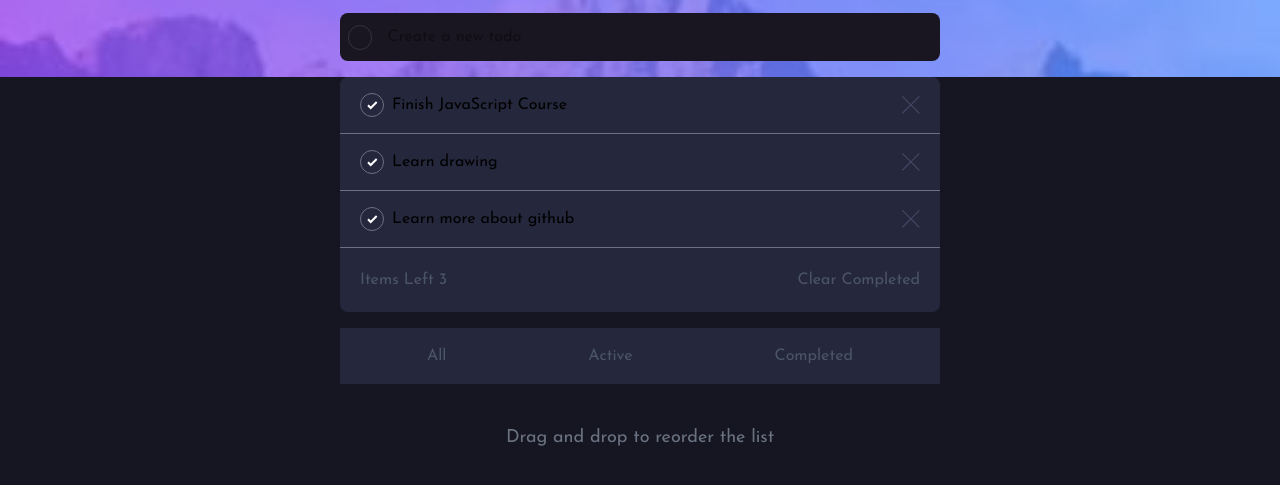
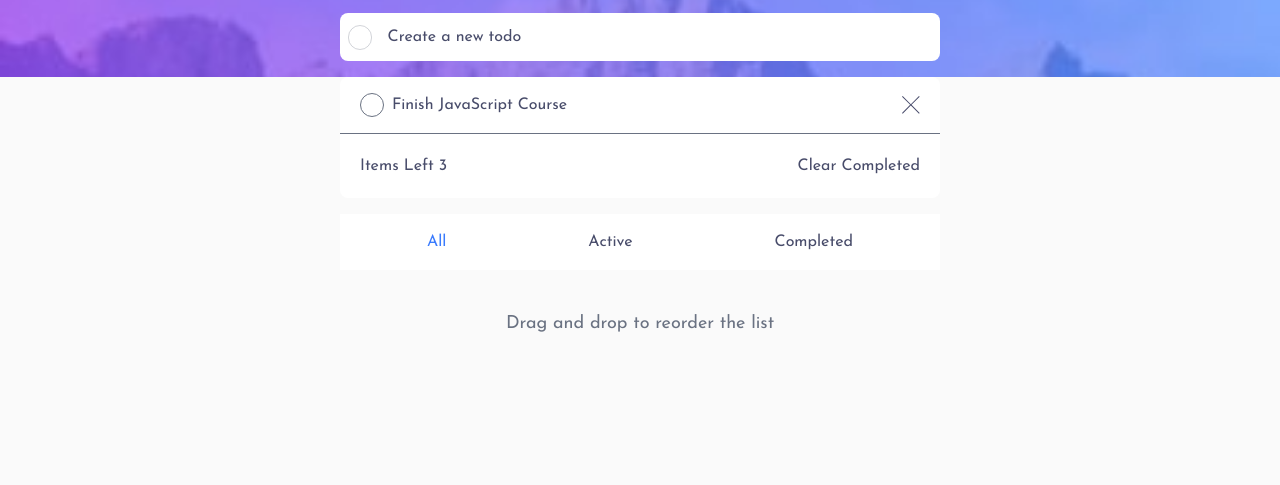
Before and after one commit to MohammedAref11/TODO-App, a website built with Vite: page index.html in a window 1280 px wide. Shown: the part 123-608 px from the top of the page. Built offline with nearby package versions, Linux system fonts and the light colour scheme.

Commit message:
Made the dark theme button work

```diff
--- a/index.html
+++ b/index.html
@@ -2,11 +2,11 @@
 <html lang="en">
   <head>
     <meta charset="UTF-8" />
-    <meta name="viewport" content="width=device-width, initial-scale=1.0" />
+    <meta name="viewport" content="width=device-width, initial-scale=1.0"/>
     <title>Document</title>
-    <link rel="stylesheet" href="./src/style.css" />
+    <link rel="stylesheet" href="./src/style.css"/>
   </head>
-  <body class="dark font-josefinSans bg-[var(--body-bg)] h-dvh">
+  <body class="font-josefinSans bg-[var(--body-bg)] h-dvh">
     <div class="bg-[url('/images/bg-mobile-light.jpg')] bg-cover h-[200px] bg-no-repeat flex flex-col relative">
       <div class="flex flex-col gap-4">
        <div class="flex justify-between px-8 items-center">
@@ -17,7 +17,7 @@
      </div>
     <div class="bg-[var(--input-bg)] flex py-2 rounded-lg p-2 w-[90%] max-w-[600px] mx-auto items-center">
         <span class="w-[25px] h-[25px] rounded-full border-1 opacity-30 border-gray-500 mr-3"></span>
-        <input type="text" placeholder="Create a new todo" class="w-full p-1 focus:outline-none placeholder:opacity-80">
+        <input type="text" placeholder="Create a new todo" class="w-full p-1 focus:outline-none placeholder:text-[var(--task-text)] text-[var(--task-text)]">
     </div>
       <div class="bg-[var(--tasks-bg)] w-[90%] mx-auto max-w-[600px] rounded-lg">
         <ul>
@@ -29,35 +29,7 @@
                     <path fill="none" stroke="#FFF" stroke-width="2" d="M1 4.304L3.696 7l6-6"/>
                   </svg>
                 </label>
-                <span>Finish JavaScript Course</span>
-              </div>
-              <button class="hover:cursor-pointer">
-                <svg xmlns="http://www.w3.org/2000/svg" width="18" height="18"><path fill="#494C6B" fill-rule="evenodd" d="M16.97 0l.708.707L9.546 8.84l8.132 8.132-.707.707-8.132-8.132-8.132 8.132L0 16.97l8.132-8.132L0 .707.707 0 8.84 8.132 16.971 0z"/></svg>
-              </button>
-            </li>
-            <li class="flex justify-between  px-5 py-4 border-b border-b-gray-500">
-              <div class="flex gap-2 items-center">
-                <input type="checkbox" name="" id="task2" class="hidden peer">
-                <label for="task2" class="w-6 h-6 select-none rounded-full border border-gray-500 cursor-pointer flex items-center justify-center peer-checked:bg-gradient-to-br peer-checked:from-[#57ddff] peer-checked:to-[#c058f3] peer-checked:border-0">
-                  <svg xmlns="http://www.w3.org/2000/svg" width="11" height="9">
-                    <path fill="none" stroke="#FFF" stroke-width="2" d="M1 4.304L3.696 7l6-6"/>
-                  </svg>
-                </label>
-                <span>Learn drawing</span>
-              </div>
-              <button class="hover:cursor-pointer">
-                <svg xmlns="http://www.w3.org/2000/svg" width="18" height="18"><path fill="#494C6B" fill-rule="evenodd" d="M16.97 0l.708.707L9.546 8.84l8.132 8.132-.707.707-8.132-8.132-8.132 8.132L0 16.97l8.132-8.132L0 .707.707 0 8.84 8.132 16.971 0z"/></svg>
-              </button>
-            </li>
-            <li class="flex justify-between  px-5 py-4 border-b border-b-gray-500">
-              <div class="flex gap-2 items-center">
-                <input type="checkbox" name="" id="task3" class="hidden peer">
-                <label for="task3" class="w-6 h-6 select-none rounded-full border border-gray-500 cursor-pointer flex items-center justify-center peer-checked:bg-gradient-to-br peer-checked:from-[#57ddff] peer-checked:to-[#c058f3] peer-checked:border-0">
-                  <svg xmlns="http://www.w3.org/2000/svg" width="11" height="9">
-                    <path fill="none" stroke="#FFF" stroke-width="2" d="M1 4.304L3.696 7l6-6"/>
-                  </svg>
-                </label>
-                <span>Learn more about github</span>
+                <span class="text-[var(--task-text)]">Finish JavaScript Course</span>
               </div>
               <button class="hover:cursor-pointer">
                 <svg xmlns="http://www.w3.org/2000/svg" width="18" height="18"><path fill="#494C6B" fill-rule="evenodd" d="M16.97 0l.708.707L9.546 8.84l8.132 8.132-.707.707-8.132-8.132-8.132 8.132L0 16.97l8.132-8.132L0 .707.707 0 8.84 8.132 16.971 0z"/></svg>
@@ -65,14 +37,14 @@
             </li>
         </ul>
           <div class="p-5 flex justify-between">
-            <p class="text-gray-600" id="tasksCounter">Items Left 3</p>
-            <button class="text-gray-600 cursor-pointer">Clear Completed</button>
+            <p class="text-[var(--task-text)]" id="tasksCounter">Items Left 3</p>
+            <button class="text-[var(--task-text)] cursor-pointer">Clear Completed</button>
           </div>
         </div>
         <div class="bg-[var(--tasks-bg)] max-w-[600px] w-[90%] mx-auto flex justify-around p-4">
-            <button class="text-gray-600 cursor-pointer">All</button>
-            <button class="text-gray-600 cursor-pointer">Active</button>
-            <button class="text-gray-600 cursor-pointer">Completed</button>
+            <button class="text-[var(--task-text)] active cursor-pointer">All</button>
+            <button class="text-[var(--task-text)] cursor-pointer">Active</button>
+            <button class="text-[var(--task-text)] cursor-pointer">Completed</button>
         </div>
       </div>
       <p class="text-lg mt-10 mx-auto text-gray-500">Drag and drop to reorder the list</p>
--- a/src/main.js
+++ b/src/main.js
@@ -1 +1,29 @@
 const switchThemeBtn = document.getElementById("switchThemeBtn");
+let themePreference = localStorage.getItem("theme");
+
+
+
+const setThemeDark = () => {
+    document.body.classList.remove("light")
+    document.body.classList.add("dark");
+    localStorage.setItem("theme", "dark");
+}
+
+const setThemeLight = () => {
+    document.body.classList.add("light")
+    document.body.classList.remove("dark");
+    localStorage.setItem("theme", "light")
+}
+
+if (themePreference === "dark") {
+    setThemeDark()
+}
+
+switchThemeBtn.addEventListener('click', () => {
+    themePreference = localStorage.getItem("theme")
+    if (themePreference !== "dark") {
+        setThemeDark()
+    } else if (themePreference !== "light") {
+        setThemeLight()
+    }
+})
--- a/src/style.css
+++ b/src/style.css
@@ -8,25 +8,28 @@
 @custom-variant dark (&:where(.dark, .dark *));
 @custom-variant light (&:where(.light, .light *));
 
-
-
-
 @theme {
     --font-josefinSans: "Jose";
-    --body-bg: #fafafa;
-    --input-bg: #ffffff;
-    --tasks-bg: #ffffff;
-
+    --body-bg: hsl(0, 0%, 98%);
+    --input-bg: hsl(0, 0%, 100%);
+    --tasks-bg: hsl(0, 0%, 100%);
+    --task-text: hsl(234, 19%, 35%);
 }
 
 .light {
-    --body-bg: #fafafa;
-    --input-bg: #ffffff;
-    --tasks-bg: #ffffff;
+    --body-bg: hsl(0, 0%, 98%);
+    --input-bg: hsl(0, 0%, 100%);
+    --tasks-bg: hsl(0, 0%, 100%);
+    --task-text: hsl(234, 19%, 35%);
 }
 
 .dark {
-    --body-bg: #161622;
-    --input-bg: #191622;
-    --tasks-bg: #25273C;
+    --body-bg: hsl(235, 21%, 11%) ;
+    --input-bg: hsl(234, 24%, 19%);
+    --tasks-bg: hsl(234, 24%, 19%);
+    --task-text: hsl(234, 39%, 85%);
 }
+
+.active {
+    color: hsl(220, 98%, 61%);
+}
```
